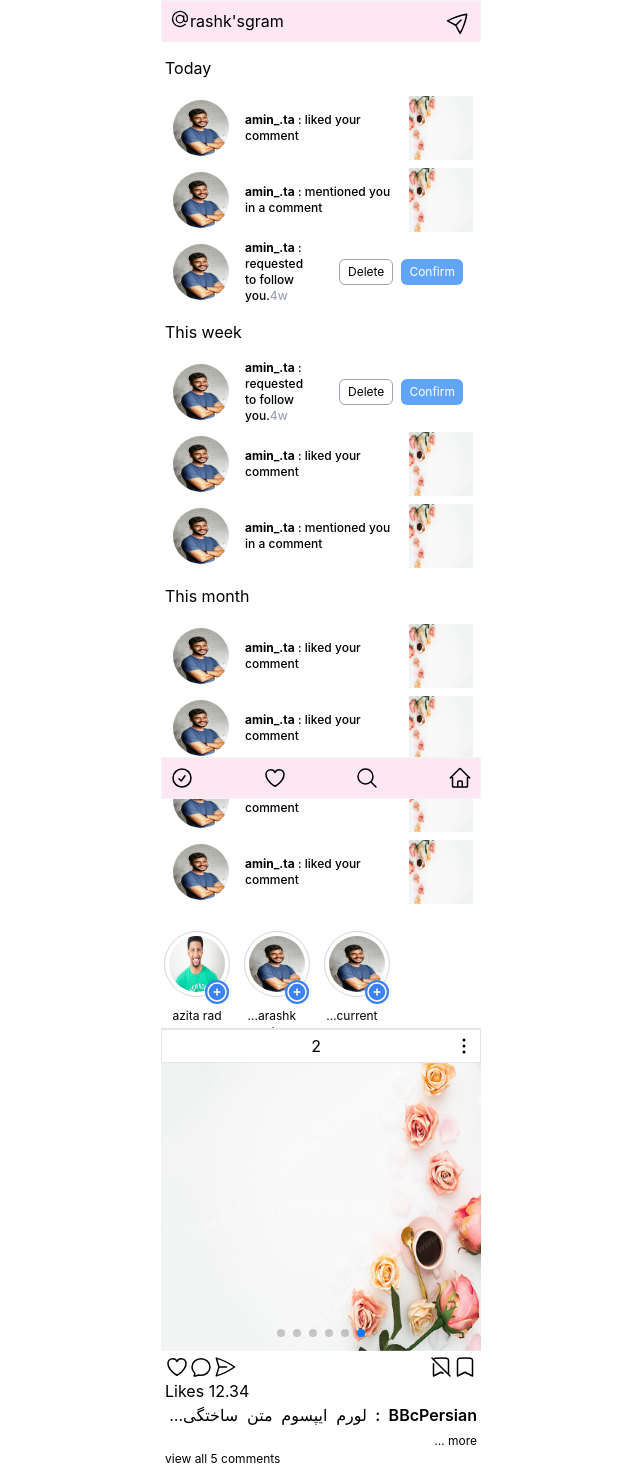
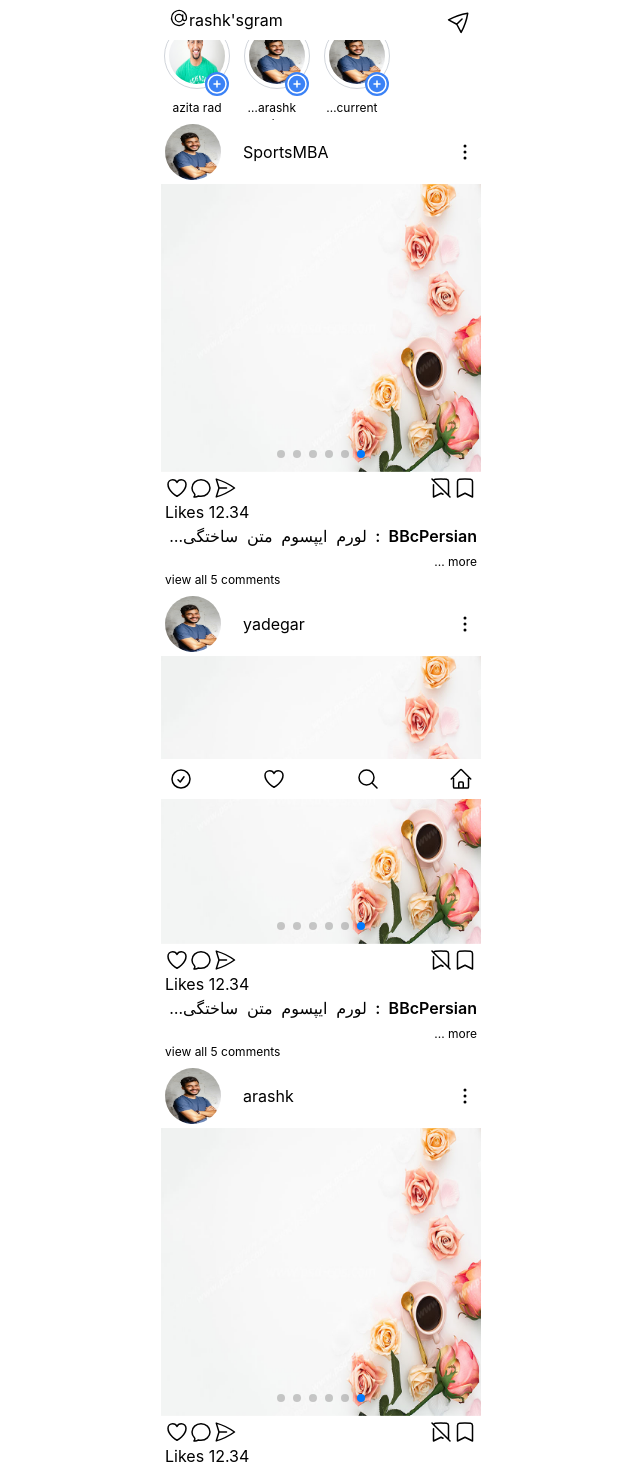
Before and after one commit to arashkyadegar/messanger, a React (Create React App) app: page / in a window 1280 px wide. Shown: the top 1469 px of the page, without its empty margins (319-959 px from the left). Built offline with nearby package versions, Linux system fonts and the light colour scheme.

Commit message:
create post page almost done!

```diff
--- a/src/App.tsx
+++ b/src/App.tsx
@@ -7,16 +7,20 @@ import SearchComponent from './components/search/search';
 import LandingPageComponent from './components/landingPage/landingPage';
 import ActivityComponent from './components/activity/activity';
 import DirectMsgComponent from './components/directMsg/directMsg';
+import CreatePostComponent from './components/createPost/createPost';
 function App() {
   const dispatch = useAppDispatch();
 
   return (
     <div className='container max-w-sm' >
+
+      <LandingPageComponent />
       <ActivityComponent />
-      <LandingPageComponent />
+      <CreatePostComponent />
       <SearchComponent />
+      <DirectMsgComponent />
+
       <FooterComponent />
-      <DirectMsgComponent />
     </div>
 
   );
--- a/src/components/activity/activity.tsx
+++ b/src/components/activity/activity.tsx
@@ -9,7 +9,7 @@ function ActivityComponent(props: any) {
      const username = "amin_.ta"
      return (
           <>
-               <div className='p-2 fixed w-[320px] bg-pink-100 flex flex-row-reverse justify-between  gap-4 top-0 z-50 border border-gray-100'>
+               <div className='p-2 w-[320px] bg-pink-100 flex flex-row-reverse justify-between  gap-4 top-0 z-50 border border-gray-100'>
                     <h1 >Activity</h1>
                </div>
                <div className='mt-11 flex flex-col '>
--- /dev/null
+++ b/src/components/createPost/createPost.tsx
@@ -0,0 +1,32 @@
+import React from 'react';
+import { useAppDispatch } from "../../redux/store/hooks"
+
+function CreatePostComponent(props: any) {
+     const dispatch = useAppDispatch();
+
+     return (
+          <div className='flex flex-col w-full p-1 gap-2'>
+               <label>فایل</label>
+               <input
+                    className=""
+                    type="file"
+                    id="formFileMultiple"
+                    multiple />
+               <label>متن</label>
+               <textarea
+                    className='outline-none border border-gray-200 rounded-lg'
+                    rows={4}
+                    cols={40}
+               ></textarea>
+               <label>برچسب</label>
+               <input type='text' className='outline-none border border-gray-200 rounded-lg' />
+               <div className='w-full   flex flex-row justify-end gap-2' >
+                    <button className='bg-blue-400 text-white px-2 py-1 rounded-md'>create</button>
+                    <button className='border border-gray-400 px-2 py-1 rounded-md'>cancel</button>
+               </div>
+
+          </div>
+     );
+}
+
+export default CreatePostComponent;
--- a/src/components/footer/footer.tsx
+++ b/src/components/footer/footer.tsx
@@ -6,7 +6,7 @@ function FooterComponent(props: any) {
      const dispatch = useAppDispatch();
      return (
           <>
-               <div className='fixed w-[320px] bg-pink-100 flex flex-row justify-between  gap-4 bottom-[1px] z-50 border border-gray-100'>
+               <div className='fixed w-[320px] bg-white flex flex-row justify-between  gap-4 bottom-[1px] z-50 '>
                     <div className='p-2 hover:bg-green-600 hover:text-white cursor-pointer rounded-lg'>
                          <svg xmlns="http://www.w3.org/2000/svg" fill="none" viewBox="0 0 24 24" strokeWidth="1.5" stroke="currentColor" className="w-6 h-6" >
                               <path strokeLinecap="round" strokeLinejoin="round" d="m2.25 12 8.954-8.955c.44-.439 1.152-.439 1.591 0L21.75 12M4.5 9.75v10.125c0 .621.504 1.125 1.125 1.125H9.75v-4.875c0-.621.504-1.125 1.125-1.125h2.25c.621 0 1.125.504 1.125 1.125V21h4.125c.621 0 1.125-.504 1.125-1.125V9.75M8.25 21h8.25" />
--- a/src/components/header/header.tsx
+++ b/src/components/header/header.tsx
@@ -2,7 +2,7 @@ import React from 'react';
 
 function HeaderComponent(props: any) {
      return (
-          <div className='p-2 fixed w-[320px] bg-pink-100 flex flex-row justify-between  gap-4 top-0 z-50 border border-gray-100'>
+          <div className='p-2 fixed w-[320px] bg-white flex flex-row justify-between  gap-4 top-0 z-50 '>
                <div><svg xmlns="http://www.w3.org/2000/svg" fill="none" viewBox="0 0 24 24" strokeWidth="1.5" stroke="currentColor" className="w-6 h-6  -rotate-45">
                     <path strokeLinecap="round" strokeLinejoin="round" d="M6 12 3.269 3.125A59.769 59.769 0 0 1 21.485 12 59.768 59.768 0 0 1 3.27 20.875L5.999 12Zm0 0h7.5" />
                </svg>
--- a/src/components/landingPage/landingPage.tsx
+++ b/src/components/landingPage/landingPage.tsx
@@ -15,20 +15,20 @@ function LandingPageComponent(props: any) {
           <>
 
                <HeaderComponent />
-               <div className='mt-5 flex flex-row-reverse  border-b border-gray-200 gap-2 overflow-hidden pb-1' >
+               <div className='mt-5 flex flex-row-reverse  gap-2 overflow-hidden pb-1' >
                     <div className='flex-row flex gap-2 h-24'>
                          <StoryComponent name='current user' avatar='pexels-italo-melo-2379004.jpg' />
-                         <StoryComponent name='arashk yadegar ashkan' avatar='pexels-italo-melo-2379004.jpg' />
+                         <StoryComponent name='arashk yadegar azita' avatar='pexels-italo-melo-2379004.jpg' />
                          <StoryComponent name='azita rad' avatar='pexels-justin-shaifer-1222271.jpg' />
                     </div>
                </div>
 
                <div className='flex flex-col  mb-10'>
-                    <PostComponent images={images} />
+                    <PostComponent title='SportsMBA' avatar='pexels-italo-melo-2379004.jpg' images={images} />
 
-                    <PostComponent images={images} />
-                    <PostComponent images={images} />
-                    <PostComponent images={images1} />
+                    <PostComponent title='yadegar' avatar='pexels-italo-melo-2379004.jpg' images={images}  />
+                    <PostComponent title='arashk' avatar='pexels-italo-melo-2379004.jpg' images={images} />
+                    <PostComponent title='azita' avatar='pexels-italo-melo-2379004.jpg' images={images1} />
                </div>
 
 
--- a/src/components/post/post.tsx
+++ b/src/components/post/post.tsx
@@ -1,33 +1,26 @@
 import React from 'react';
 import { useAppDispatch } from "../../redux/store/hooks"
-import MultiplePostImageComponent from '../postImage/multiplePostImages';
-import SinglePostImageComponent from '../postImage/singlePostImage';
+import MultiplePostImageComponent from './multiplePostImages';
+import SinglePostImageComponent from './singlePostImage';
 import BookmarkBtnComponent from '../bookmark/bookmarkBtn';
 import LikeBtnComponent from '../like/likeBtn';
 import CommentBtnComponent from '../comment/commentBtn';
 import DirectMsgBtn from '../directMsg/directMsgBtn';
 import LikeCountComponent from '../like/likeCount';
-import PostTextComponent from '../postText/postText';
+import PostTextComponent from './postText';
 import ViewAllCommentComponent from '../comment/viewComment';
+import PostHeaderComponent from './postHeader';
 
 function PostComponent(props: any) {
      const dispatch = useAppDispatch();
      const images = props.images;
-
+     const title = props.title;
+     const avatar = props.avatar;
      return (
           <div className='  flex flex-col justify-between items-center'>
-               <div className='flex w-full flex-row border justify-between  p-1'>
-                    <div className='flex w-full'>
-                         <svg xmlns="http://www.w3.org/2000/svg" fill="none" viewBox="0 0 24 24" strokeWidth="1.5" stroke="currentColor" className="w-6 h-6">
-                              <path strokeLinecap="round" strokeLinejoin="round" d="M12 6.75a.75.75 0 1 1 0-1.5.75.75 0 0 1 0 1.5ZM12 12.75a.75.75 0 1 1 0-1.5.75.75 0 0 1 0 1.5ZM12 18.75a.75.75 0 1 1 0-1.5.75.75 0 0 1 0 1.5Z" />
-                         </svg>
-                    </div>
-                    <div className='flex w-full'>2</div>
-               </div>
+               <PostHeaderComponent title={title} avatar={avatar} />
                <div className='w-full'>
-                    {images.length > 1 ? <MultiplePostImageComponent images={images} /> : <SinglePostImageComponent images={images[0]} />}
-
-               </div>
+                    {images.length > 1 ? <MultiplePostImageComponent images={images} /> : <SinglePostImageComponent images={images[0]} />}</div>
                <div className='flex flex-col p-1'>
                     <div className='flex w-full flex-row  justify-between'>
                          <div className='flex w-full '>
@@ -41,12 +34,12 @@ function PostComponent(props: any) {
                     </div>
                     <div className='flex justify-end'><LikeCountComponent /></div>
                     <div className='flex justify-end'>
-                         <PostTextComponent username="BBcPersian"/>
+                         <PostTextComponent username="BBcPersian" />
 
                     </div>
                     <div className='flex flex-row justify-end'>
 
-                    <ViewAllCommentComponent count={5} />
+                         <ViewAllCommentComponent count={5} />
                     </div>
                </div>
           </div>);
--- /dev/null
+++ b/src/components/post/postHeader.tsx
@@ -0,0 +1,26 @@
+import React from 'react';
+import { useAppDispatch } from "../../redux/store/hooks"
+
+function PostHeaderComponent(props: any) {
+     const dispatch = useAppDispatch();
+     const title = props.title;
+     const avatar = props.avatar;
+
+     return (
+          <div className='grid w-full grid-cols-4 content-center p-1'>
+               <div className='col-span-1 flex items-center'>
+                    <svg xmlns="http://www.w3.org/2000/svg" fill="none" viewBox="0 0 24 24" strokeWidth="1.5" stroke="currentColor" className="w-6 h-6">
+                         <path strokeLinecap="round" strokeLinejoin="round" d="M12 6.75a.75.75 0 1 1 0-1.5.75.75 0 0 1 0 1.5ZM12 12.75a.75.75 0 1 1 0-1.5.75.75 0 0 1 0 1.5ZM12 18.75a.75.75 0 1 1 0-1.5.75.75 0 0 1 0 1.5Z" />
+                    </svg>
+               </div>
+               <div className='col-span-2 text-left self-center'>
+                    <h6>{title}</h6>
+               </div>
+               <div className='flex justify-end' >
+                    <img className='w-14 aspect-square  rounded-full' src="/images/pexels-italo-melo-2379004.jpg" title="" alt="" />
+               </div>
+          </div>
+     );
+}
+
+export default PostHeaderComponent;
```
Also changed, not shown: src/components/post/multiplePostImages.tsx (renamed from src/components/postImage/multiplePostImages.tsx), src/components/post/postText.tsx (renamed from src/components/postText/postText.tsx), src/components/post/singlePostImage.tsx (renamed from src/components/postImage/singlePostImage.tsx).
